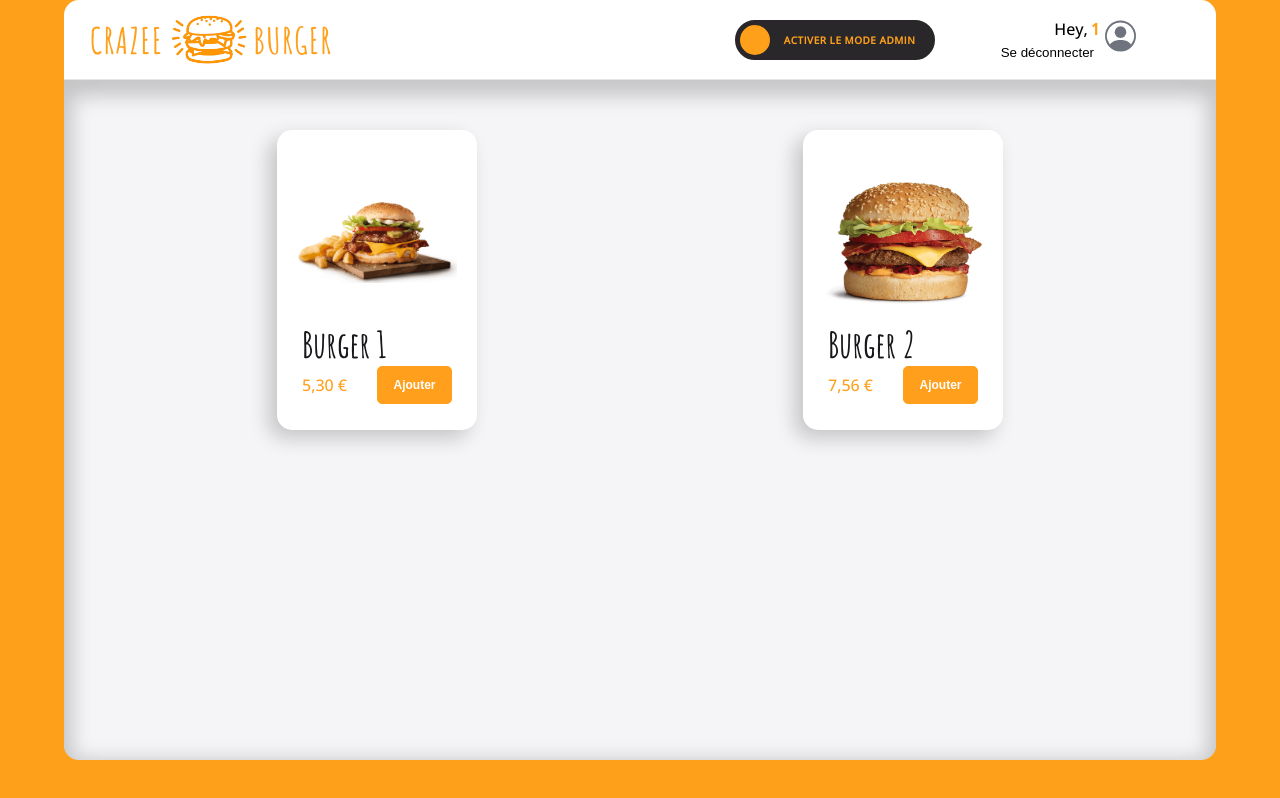
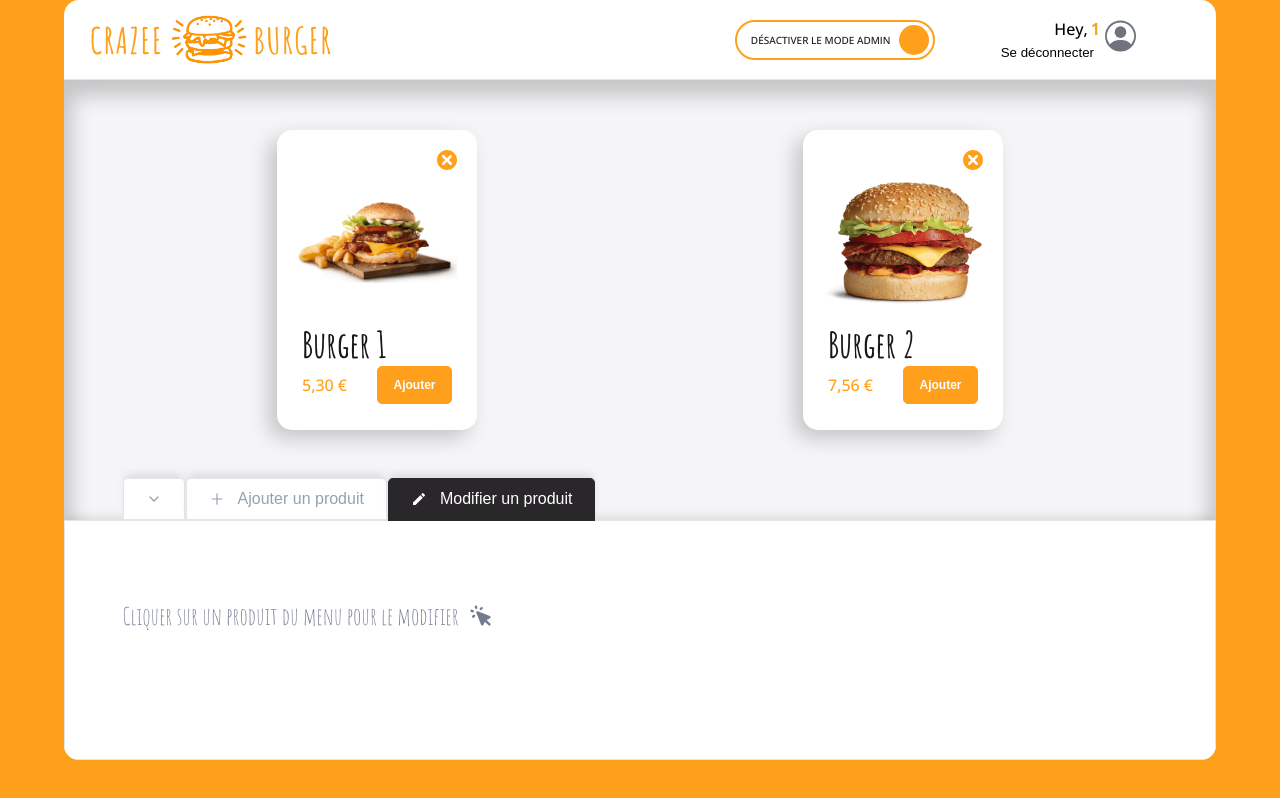
Before and after one commit to T0n-io/projet-resto, a React (Vite) app: page /order/1 in a window 1280 px wide. Built offline with nearby package versions, Linux system fonts and the light colour scheme.

Commit message:
💄F09: ADMIN > EditForm > Add HintMessage

```diff
--- a/src/components/pages/Order/Main/MainRightSide/Admin/tabsConfig.jsx
+++ b/src/components/pages/Order/Main/MainRightSide/Admin/tabsConfig.jsx
@@ -2,6 +2,7 @@ import { AiOutlinePlus } from "react-icons/ai";
 import { MdModeEditOutline } from "react-icons/md";
 import AddForm from "../AdminPanel/AddForm.jsx";
 import EditForm from "../AdminPanel/EditForm";
+import HintMessage from "../AdminPanel/HintMessage.jsx";
 
 export const tabsConfig = [
   {
--- a/src/components/pages/Order/Main/MainRightSide/AdminPanel/EditForm.jsx
+++ b/src/components/pages/Order/Main/MainRightSide/AdminPanel/EditForm.jsx
@@ -1,5 +1,9 @@
+import HintMessage from "./HintMessage";
+
 export default function EditForm() {
   return (
-    <div>EditForm</div>
+    <div>
+      <HintMessage />
+    </div>
   )
 }
--- /dev/null
+++ b/src/components/pages/Order/Main/MainRightSide/AdminPanel/HintMessage.jsx
@@ -0,0 +1,26 @@
+import { HiCursorClick } from "react-icons/hi";
+import { styled } from "styled-components";
+import { theme } from "../../../../../..";
+
+export default function HintMessage() {
+  return (
+    <HintMessageStyled>
+      <span>Cliquer sur un produit du menu pour le modifier</span>
+      <HiCursorClick />
+    </HintMessageStyled>
+  );
+}
+
+const HintMessageStyled = styled.div`
+  display: flex;
+  align-items: center;
+  font-family: ${theme.fonts.family.stylish};
+  font-size: ${theme.fonts.size.P3};
+  color: ${theme.colors.greyBlue};
+  position: relative;
+  top: 50px;
+
+  span {
+    margin-right: 10px;
+  }
+`;
--- a/src/components/pages/Order/OrderPage.jsx
+++ b/src/components/pages/Order/OrderPage.jsx
@@ -10,9 +10,9 @@ import { EMPTY_PRODUCT } from "./Main/MainRightSide/AdminPanel/AddForm";
 
 export default function OrderPage() {
  // state
- const [isModeAdmin, setIsModeAdmin] = useState(false)
+ const [isModeAdmin, setIsModeAdmin] = useState(true)
  const [isCollapsed, setIsCollapsed] = useState(false)
- const [currentTabSelected, setCurrentTabSelected] = useState("add")
+ const [currentTabSelected, setCurrentTabSelected] = useState("edit")
  const [menu, setMenu] = useState(fakeMenu.SMALL)
  const [newProduct, setNewProduct] = useState(EMPTY_PRODUCT);
 
--- a/src/index.js
+++ b/src/index.js
@@ -17,7 +17,7 @@ const colors = {
   greyDark: "#6f737e",
   greyBlue: "#747b91",
   loginLine: "#f56a2c",
-}
+};
 
 const spacing = {
   xxs: "4px",
@@ -27,7 +27,7 @@ const spacing = {
   lg: "32px",
   xl: "52px",
   xxl: "84px",
-}
+};
 
 const fonts = {
   size: {
@@ -51,20 +51,23 @@ const fonts = {
     bold: 700,
     heavy: 800,
   },
-}
-const gridUnit = 8
+  family: {
+    stylish: `"Amatic SC", cursive`,
+  },
+};
+const gridUnit = 8;
 const borderRadius = {
   subtle: 1,
   round: "5px",
   extraRound: "15px",
   circle: "50%",
-}
+};
 
 const shadows = {
   subtle: "0px -6px 8px -2px rgba(0, 0, 0, 0.1)",
   medium: "-8px 8px 20px 0px rgb(0 0 0 / 20%)",
   strong: "0px 8px 20px 8px rgba(0, 0, 0, 0.2) inset",
-}
+};
 
 export const theme = {
   colors,
@@ -73,4 +76,4 @@ export const theme = {
   borderRadius,
   shadows,
   spacing,
-}
+};
```
